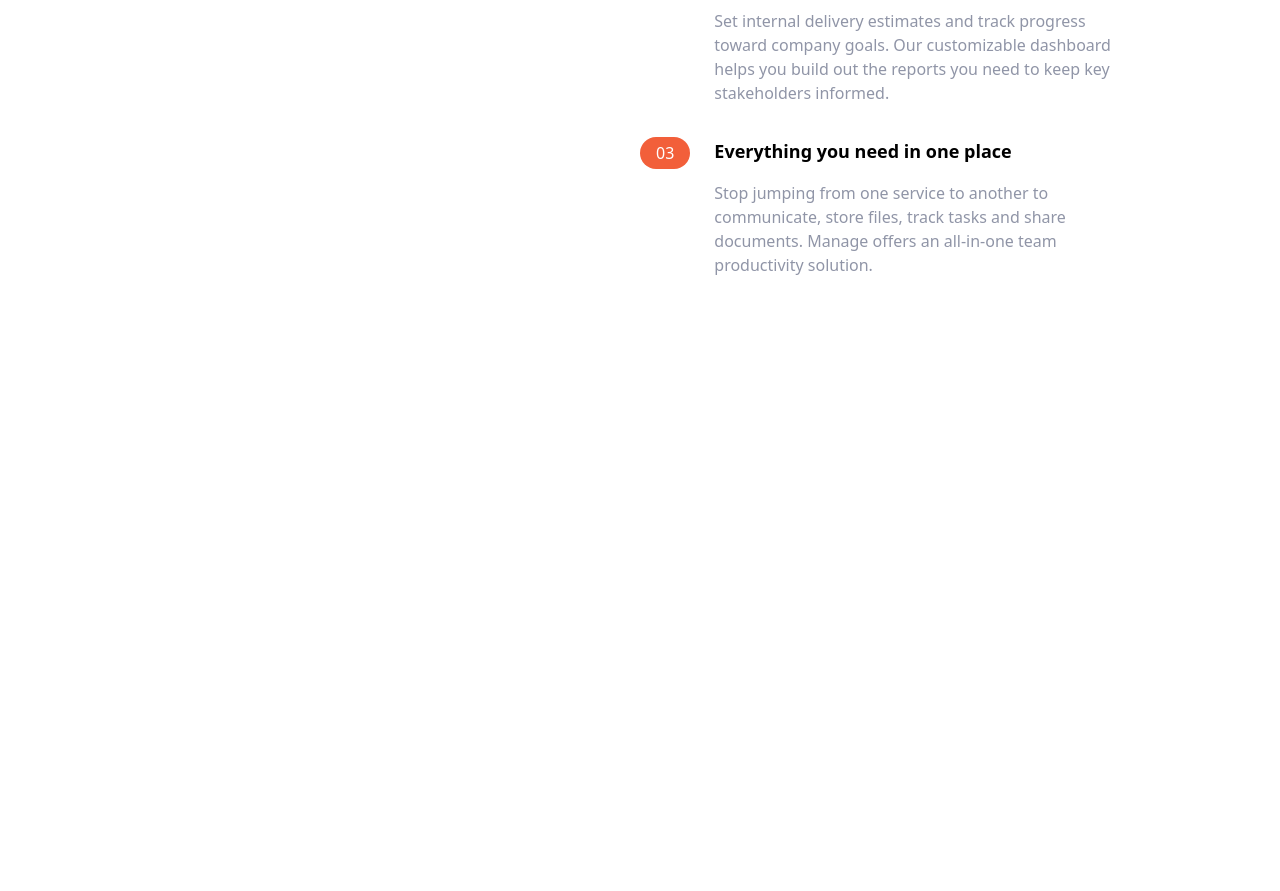
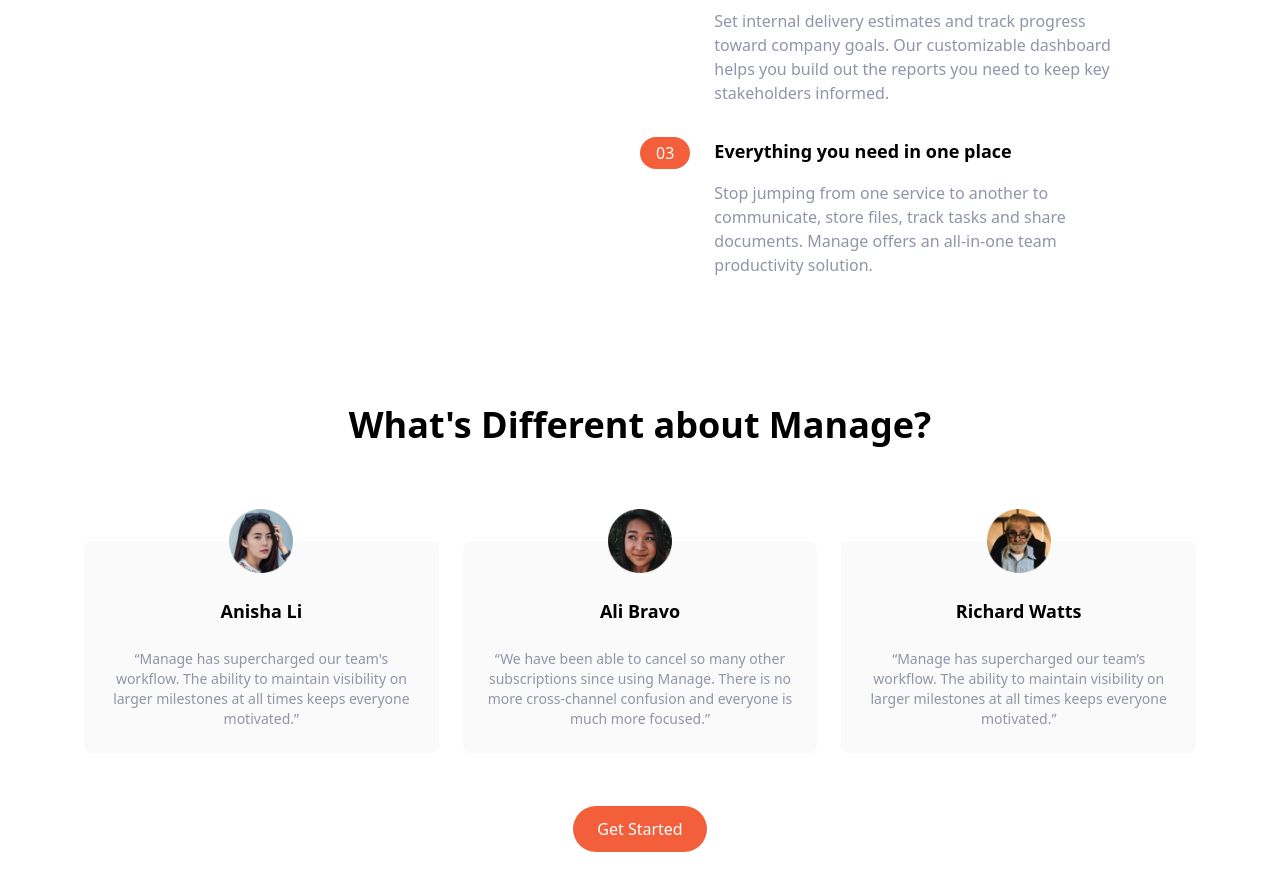
Before and after one commit to dulip-sameera/tailwind-landing-page, a website: page index.html in a window 1280 px wide. Shown: the part 871-1762 px from the top of the page. Before the commit the page ends 1148 px from the top, so only its background shows below. Drawn offline with Linux system fonts and the light colour scheme.

Commit message:
add testimonials section

```diff
--- a/index.html
+++ b/index.html
@@ -180,5 +180,69 @@
         </div>
       </div>
     </section>
+
+    <!-- Testimonials Section -->
+    <section id="testimonials">
+      <!-- Container to heading and testimonial blocks -->
+      <div class="max-w-6xl px-5 mx-auto mt-32 text-center">
+        <!-- Heading -->
+        <h2 class="text-4xl font-bold text-center">
+          What's Different about Manage?
+        </h2>
+        <!-- Testimonials Container -->
+        <div class="flex flex-col mt-24 md:flex-row md:space-x-6">
+          <!-- Testimonial 1 -->
+          <div
+            class="flex flex-col items-center p-6 space-y-6 rounded-lg bg-veryLightGray md:w-1/3"
+          >
+            <img src="./img/avatar-anisha.png" class="w-16 -mt-14" alt="" />
+
+            <h5 class="text-lg font-bold">Anisha Li</h5>
+            <p class="text-sm text-darkGrayishBlue">
+              “Manage has supercharged our team's workflow. The ability to
+              maintain visibility on larger milestones at all times keeps
+              everyone motivated.”
+            </p>
+          </div>
+
+          <!-- Testimonial 2 -->
+          <div
+            class="hidden flex-col items-center p-6 space-y-6 rounded-lg bg-veryLightGray md:flex md:w-1/3"
+          >
+            <img src="./img/avatar-ali.png" class="w-16 -mt-14" alt="" />
+
+            <h5 class="text-lg font-bold">Ali Bravo</h5>
+            <p class="text-sm text-darkGrayishBlue">
+              “We have been able to cancel so many other subscriptions since
+              using Manage. There is no more cross-channel confusion and
+              everyone is much more focused.”
+            </p>
+          </div>
+
+          <!-- Testimonial 3 -->
+          <div
+            class="hidden flex-col items-center p-6 space-y-6 rounded-lg bg-veryLightGray md:flex md:w-1/3"
+          >
+            <img src="./img/avatar-richard.png" class="w-16 -mt-14" alt="" />
+
+            <h5 class="text-lg font-bold">Richard Watts</h5>
+            <p class="text-sm text-darkGrayishBlue">
+              “Manage has supercharged our team’s workflow. The ability to
+              maintain visibility on larger milestones at all times keeps
+              everyone motivated.”
+            </p>
+          </div>
+        </div>
+
+        <!-- Button -->
+        <div class="my-16">
+          <a
+            href="#"
+            class="p-3 px-6 text-white bg-brightRed rounded-full baseline hover:bg-brightRedLight"
+            >Get Started</a
+          >
+        </div>
+      </div>
+    </section>
   </body>
 </html>
```
Also changed, not shown: css/main.css.
